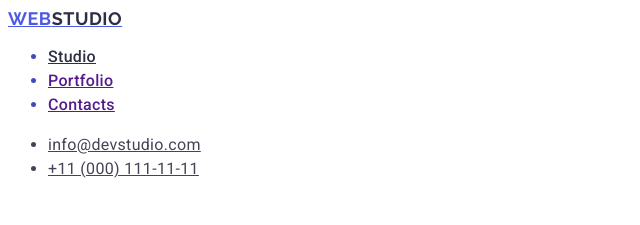
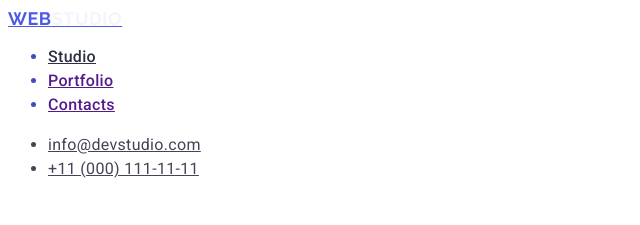
Before and after one commit to nilaytr/goit-markup-hw-02, a plain HTML site: page index.html in a window 1280 px wide. Shown: the top 225 px of the page, 0-640 px from the left. Drawn offline with Linux system fonts and the light colour scheme.

Commit message:
Update style.css

```diff
--- a/css/style.css
+++ b/css/style.css
@@ -148,3 +148,7 @@ body {
     color: #f4f4fd;
     letter-spacing: 0.02em;
 }
+
+.span {
+    color: #f4f4fd
+}
```
